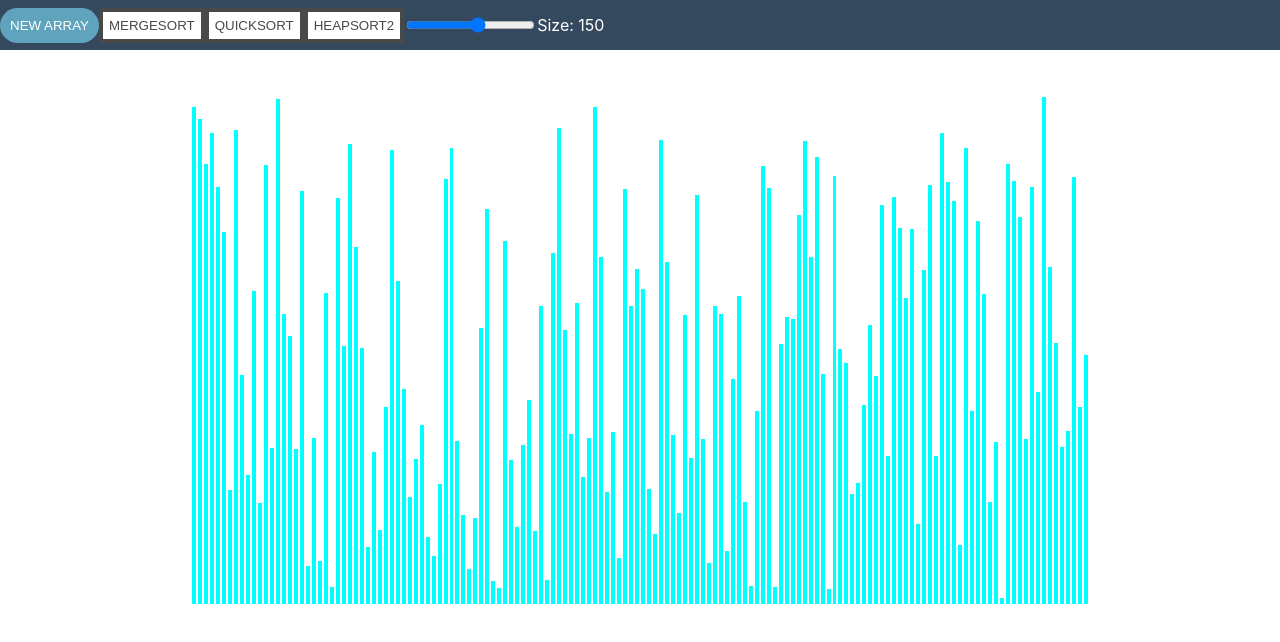
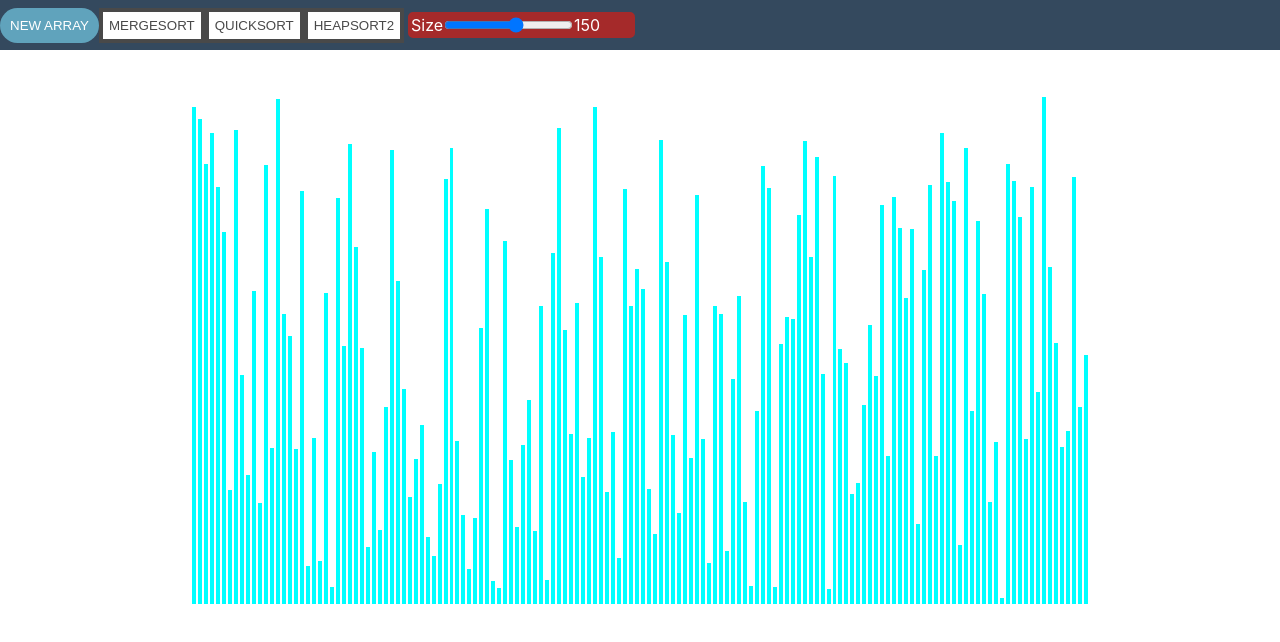
Before and after one commit to ichang1/sorting-visualizer, a React (Create React App) app in the folder sorting-visualizer/: page / in a window 1280 px wide. Shown: the top 642 px of the page. Built offline with nearby package versions, Linux system fonts and the light colour scheme.

Commit message:
styling for size range

```diff
--- a/sorting-visualizer/src/ToolBar/ToolBar.css
+++ b/sorting-visualizer/src/ToolBar/ToolBar.css
@@ -55,5 +55,22 @@
 
 #array-size {
   color: white;
-  left: 1%;
+  margin-left: -0.5%;
+  text-align: center;
 }
+
+#size-range-container {
+  margin-left: 0.3%;
+  border: 3px solid;
+  border-radius: 5px;
+  border-color: brown;
+  background-color: brown;
+  display: flex;
+  text-align: center;
+  width: 17.3%;
+}
+
+#size-range-title {
+  color: white;
+  margin-right: -0.5%;
+}
--- a/sorting-visualizer/src/ToolBar/ToolBar.js
+++ b/sorting-visualizer/src/ToolBar/ToolBar.js
@@ -48,8 +48,10 @@ const ToolBar = ({
           {algorithm.name}
         </button>
       ))}
+      <div id="size-range-container">
+        <div id="size-range-title">Size</div>
         <input
-        id="changeSize"
+          id="change-size"
           type="range"
           min="20"
           max="250"
@@ -59,7 +61,8 @@ const ToolBar = ({
           disabled={isRunning ? "disabled" : null}
           onChange={handleChange}
         />
-      <div id="array-size">{`Size: ${size}`}</div>
+        <div id="array-size">{size}</div>
+      </div>
     </nav>
   );
 };
```
Lines whose indentation alone changed are shown as unchanged.
